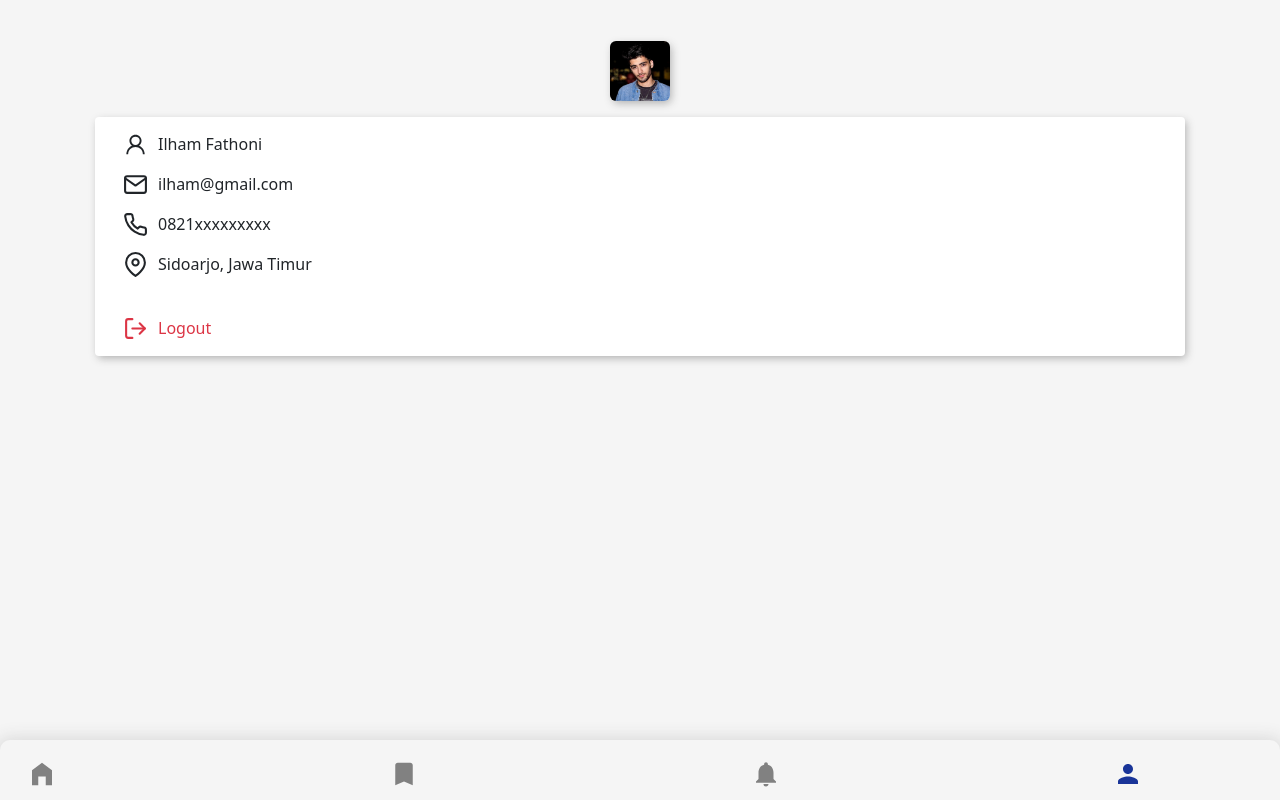
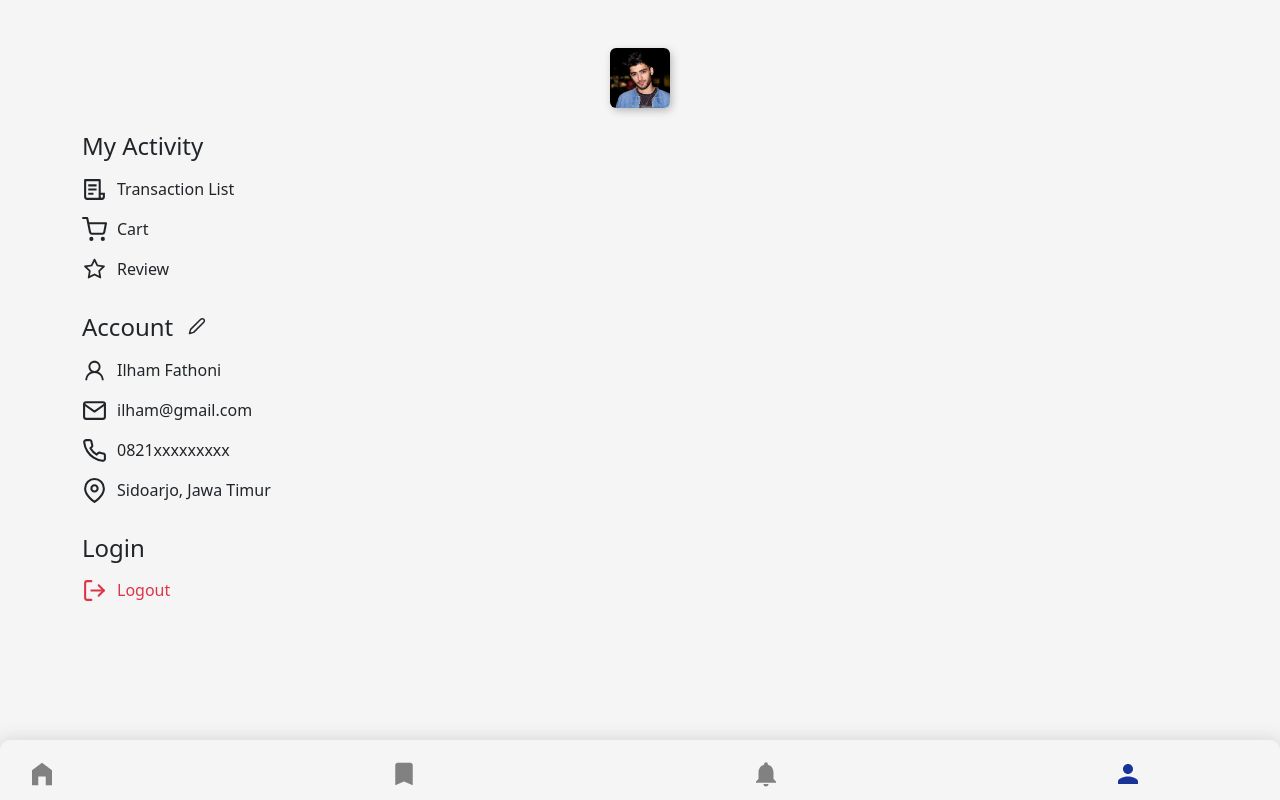
Before and after one commit to ilhamfathoni2/Monvo-Travel-React.JS, a React (Create React App) app: page /user in a window 1280 px wide. Built offline with nearby package versions, Linux system fonts and the light colour scheme; no server answers.

Commit message:
Make UI User Account Page

```diff
--- a/src/components/user/account.js
+++ b/src/components/user/account.js
@@ -2,8 +2,16 @@ import React, { useContext } from "react";
 import { useNavigate } from "react-router-dom";
 import { Container, Image, Card } from "react-bootstrap";
 import "./user.css";
-import { FiMail, FiLogOut, FiPhone, FiMapPin } from "react-icons/fi";
-import { AiOutlineUser } from "react-icons/ai";
+import {
+  FiMail,
+  FiLogOut,
+  FiPhone,
+  FiMapPin,
+  FiShoppingCart,
+  FiEdit2,
+} from "react-icons/fi";
+import { AiOutlineUser, AiOutlineStar } from "react-icons/ai";
+import { RiFileList3Line } from "react-icons/ri";
 import avatar from "../../assets/Avatar.png";
 import { UserContext } from "../../context/userContext";
 import Nav from "../nav/navbar";
@@ -24,11 +32,27 @@ function AccountUser() {
   return (
     <>
       <Nav />
-      <Container className="user-space">
-        <div className="d-flex justify-content-center mb-3">
-          <Image src={avatar} className="avatar-account mt-3" />
+      <Container className="mt-5 mb-user">
+        <div className="d-flex justify-content-center mb-4">
+          <Image src={avatar} className="avatar-account" />
         </div>
-        <Card className="card-user">
+        <h4 className="mt-3 mb-3">My Activity</h4>
+        <div className="d-flex list">
+          <RiFileList3Line className="icon-user" />
+          <p>Transaction List</p>
+        </div>
+        <div className="d-flex list">
+          <FiShoppingCart className="icon-user" />
+          <p>Cart</p>
+        </div>
+        <div className="d-flex list">
+          <AiOutlineStar className="icon-user" />
+          <p>Review</p>
+        </div>
+
+        <h4 className="d-flex mt-3 mb-3">
+          Account <FiEdit2 className="edit-icon" />
+        </h4>
         <div className="d-flex list">
           <AiOutlineUser className="icon-user" />
           <p>Ilham Fathoni</p>
@@ -45,11 +69,11 @@ function AccountUser() {
           <FiMapPin className="icon-user" />
           <p>Sidoarjo, Jawa Timur</p>
         </div>
-          <div className="d-flex list text-danger mt-4" onClick={handleLogout}>
+        <h4 className="mt-3 mb-3">Login</h4>
+        <div className="d-flex list text-danger" onClick={handleLogout}>
           <FiLogOut className="icon-user" />
           <p>Logout</p>
         </div>
-        </Card>
       </Container>
     </>
   );
--- a/src/components/user/user.css
+++ b/src/components/user/user.css
@@ -9,7 +9,6 @@
 }
 
 .list {
-  margin: 0 0 0 18px;
   padding: 0 !important;
 }
 
@@ -27,6 +26,12 @@
   box-shadow: 2px 3px 9px -1px rgba(41, 41, 41, 0.35);
 }
 
-.user-space {
-  padding: 25px !important;
+.mb-user {
+  margin-bottom: 100px !important;
 }
+
+.edit-icon {
+  margin-top: 4px;
+  margin-left: 15px;
+  font-size: 18px !important;
+}
```
Lines whose indentation alone changed are shown as unchanged.
